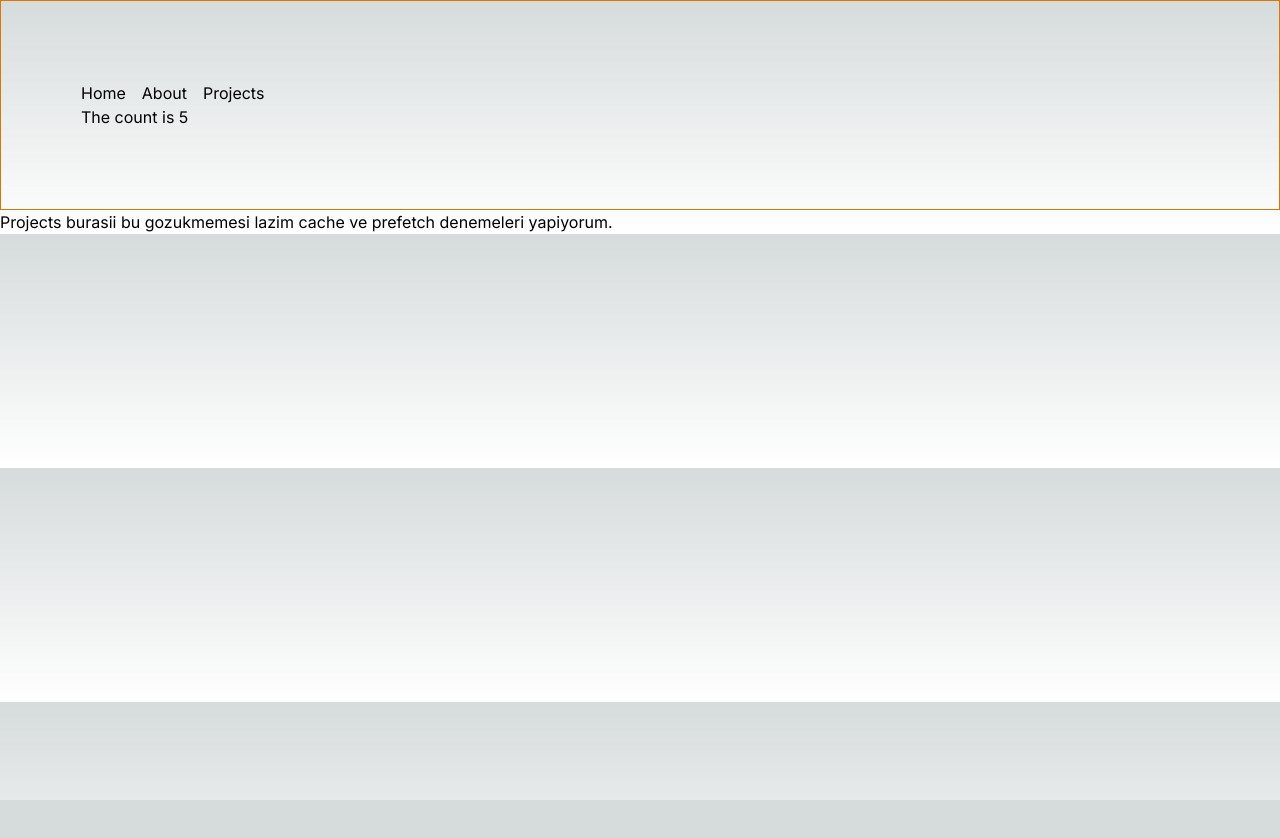
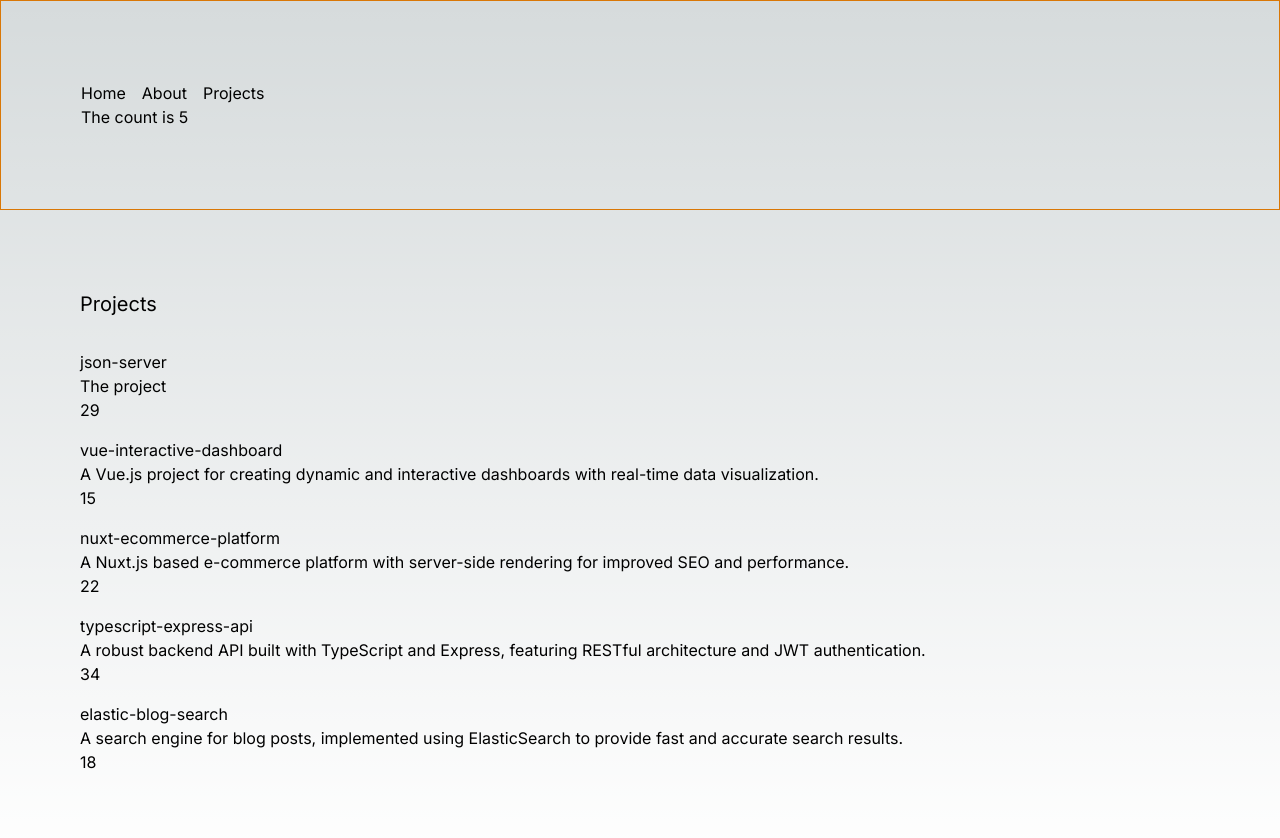
Before and after one commit to tascagdas/tascagdas-blog-portfolio, a Next.js app: page /about/projects in a window 1280 px wide. Shown: the top 838 px of the page. Before the commit the page ends 800 px from the top, so only its background shows below. Built offline with nearby package versions, Linux system fonts and the light colour scheme; data requests are answered from the project's data file.

Commit message:
cok basit fetch ornegi

```diff
--- a/app/about/projects/page.js
+++ b/app/about/projects/page.js
@@ -1,5 +1,21 @@
-export default function ProjectsPage() {
+export default async function ProjectsPage() {
+
+    const response = await fetch('http://localhost:3001/repos');
+
+    const repos = await response.json();
+
+
     return (<>
-    Projects burasii bu gozukmemesi lazim cache ve prefetch denemeleri yapiyorum.
+        <div className="p-20">
+            <h1 className="mb-8 text-xl">Projects</h1>
+            <ul>
+                {repos.map(repo => (
+                    <li key={repo.id} className="mb-4">
+                        <div>{repo.title}</div>
+                        <div>{repo.description}</div>
+                        <div>{repo.stargazers_count}</div>
+                    </li>))}
+            </ul>
+        </div>
     </>)
 }
```
